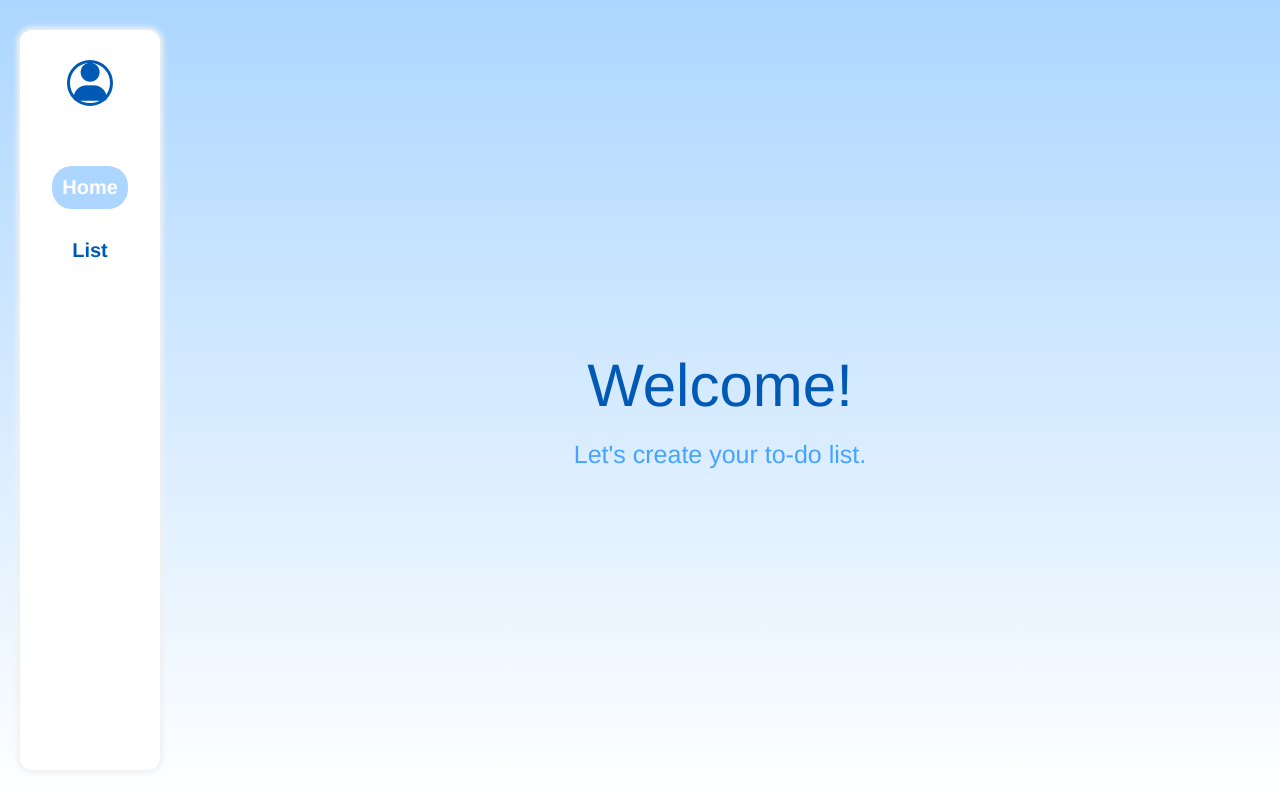
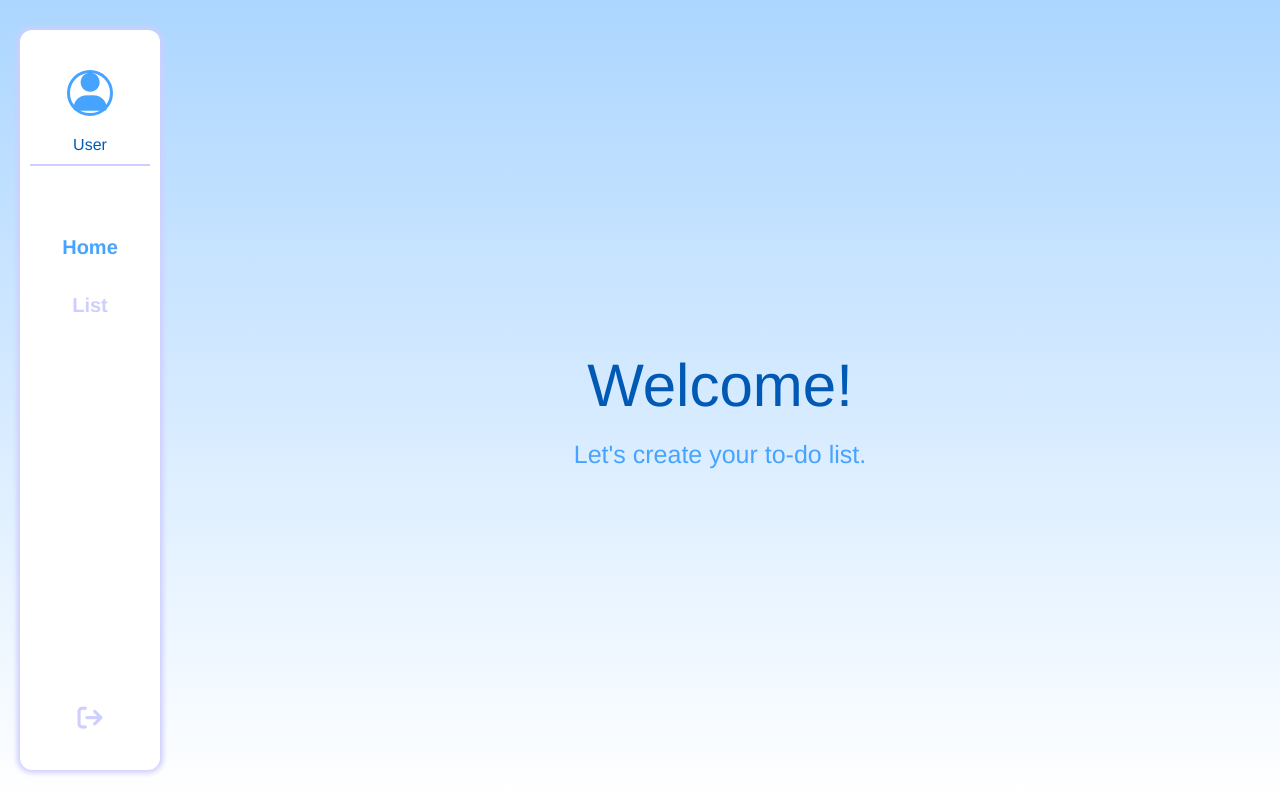
Before and after one commit to Clare0808/to-do-list, a Vue app: page / in a window 1280 px wide. Built offline with nearby package versions, Linux system fonts and the light colour scheme.

Commit message:
add log out sign

```diff
--- a/src/App.vue
+++ b/src/App.vue
@@ -1,9 +1,13 @@
 <template>
   <div class="flame">
     <nav>
-      <i class="fa-solid fa-user"></i>
+      <div class="user">
+        <i class="fa-solid fa-user" id="user"></i>
+        <div class="user-name">User</div>
+      </div>
       <router-link to="/">Home</router-link>
       <router-link to="/list">List</router-link>
+      <i class="fa-solid fa-arrow-right-from-bracket" id="log-out"></i>
     </nav>
     <router-view/>
   </div>
@@ -40,45 +44,72 @@ nav {
   height: 85vh;
   background-color: #FFFFFF;
   border-radius: 12px;
-  box-shadow: 0px 0px 5px 3px #F0F0F0;
+  box-shadow: 0px 0px 5px 3px #CECEFF;
   padding: 30px;
   display: flex;
   flex-direction: column;
   align-items: center;
+  position: relative;
 }
 
 nav a {
   font-size: 20px;
   font-weight: bold;
   text-align: center;
-  color: #005AB5;
+  color: #CECEFF;
   text-decoration: none;  /* 移除文字底線 */
   margin: 10px;
   padding: 10px;
-  transition: transform 0.3s ease-in-out;
+  padding-bottom: 5px;
+  transition: transform 0.2s ease-in-out;
 }
 
 nav a.router-link-exact-active {
-  color: white;
-  background-color: #ACD6FF;
-  border-radius: 20px;
+  width: 100%;
+  color: #46A3FF;
 }
 
 nav a:hover{
-  color: white;
-  background-color: #ACD6FF;
-  border-radius: 20px;
-  transform: scale(1.2);
+  transform: translateY(-3px);
 }
-
-i{
+.user{
+  width: 100px;
+  margin-bottom: 50px;
+  border-bottom: 2px solid #CECEFF;
+  padding: 10px;
+  display: flex;
+  flex-direction: column;
+  align-items: center;
+}
+#user{
   width: 40px;
   height: 40px;
   font-size: 38px;
+  color: #46A3FF;
+  text-align: center;
+  border: 3px solid #46A3FF;
+  border-radius: 50%;
+  cursor: pointer;
+}
+#user:hover{
+  color: #ACD6FF;
+  border: 3px solid #ACD6FF;
+}
+.user-name{
   color: #005AB5;
   text-align: center;
-  border: 3px solid #005AB5;
-  border-radius: 50%;
-  margin-bottom: 50px;
+  margin-top: 20px;
+}
+#log-out{
+  color: #CECEFF;
+  font-size: 25px;
+  position: absolute;
+  bottom: 40px;
+  cursor: pointer;
+  transition: transform 0.2s ease-in-out;
+}
+#log-out:hover{
+  color: #46A3FF;
+  transform: translateY(-3px);
 }
 </style>
```
